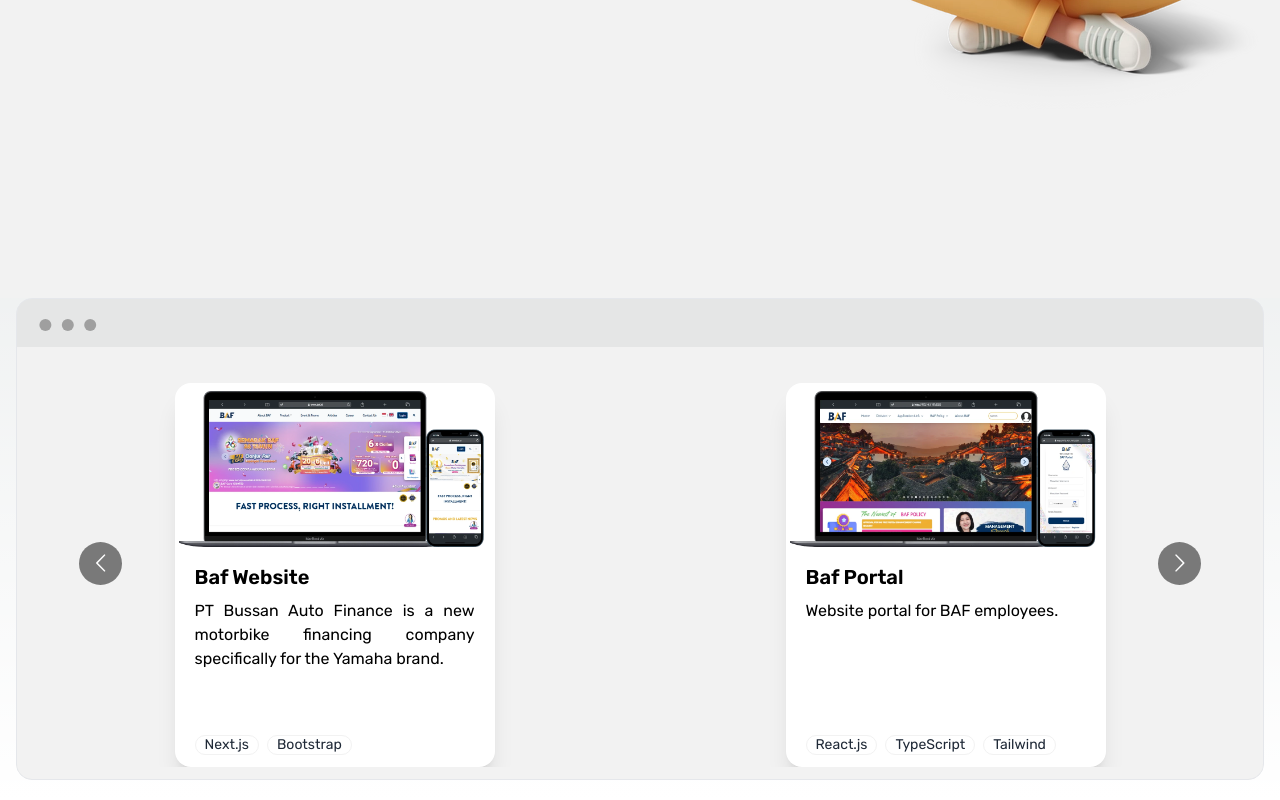
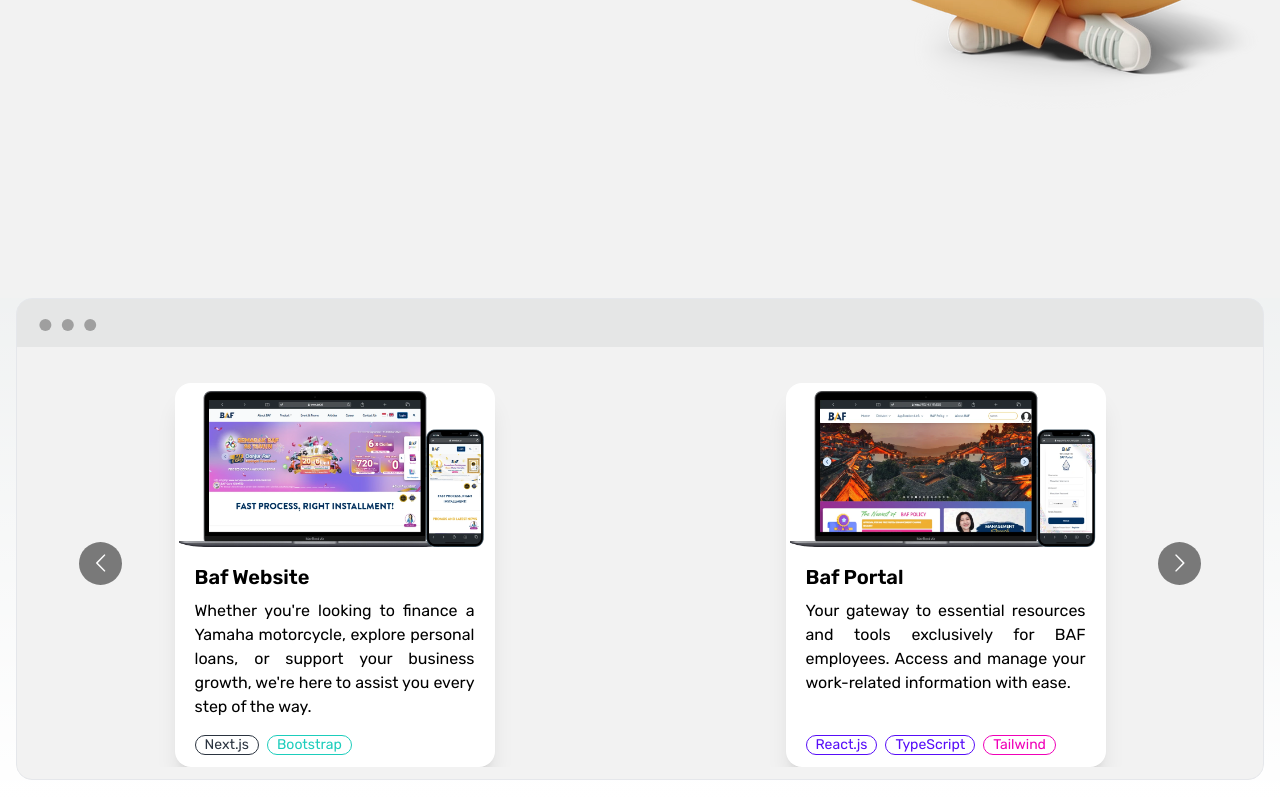
Before and after one commit to fiimaarif/fima-site, a Next.js app: page /portfolio in a window 1280 px wide. Shown: the part 578-1378 px from the top of the page. Built offline with nearby package versions, Linux system fonts and the light colour scheme.

Commit message:
[UPDATE] Content for portfolio item

```diff
--- a/src/components/Portfolio/PortfolioItem/index.tsx
+++ b/src/components/Portfolio/PortfolioItem/index.tsx
@@ -23,7 +23,7 @@
     }
   };
   return (
-    <div className="container mx-auto px-4 pb-5">
+    <div className="container mx-auto px-4 pb-5" id='portfolio'>
       <div data-aos="fade-up" className="mockup-window border bg-base-300">
         <div className="bg-base-200 p-3">
           <Carousel
@@ -33,7 +33,7 @@
             infinite={true}
           >
             {dataItem.data.map((item) => (
-              <div className="h-96 card w-full md:w-80 mx-auto lg:w-80 lg:mx-auto lg:mt-6 bg-base-100 shadow-lg lg:shadow-xl font-rubik">
+              <div key={item.id} className="h-96 card w-full md:w-80 mx-auto lg:w-80 lg:mx-auto lg:mt-6 bg-base-100 shadow-lg lg:shadow-xl font-rubik">
                 <figure className="p-1">
                   <img className="w-full" src={item.image} alt="portfolio" />
                 </figure>
@@ -42,7 +42,7 @@
                   <p className="text-justify">{item.description}</p>
                   <div className="card-actions justify-start pt-2">
                     {item.badges.map((badge, index) => (
-                      <div key={index} className={`badge ${badge.className}`}>
+                      <div key={index} className={`badge badge-outline ${badge.className}`}>
                         {badge.text}
                       </div>
                     ))}
--- a/src/components/Portfolio/PortfolioItem/portfolio-data.json
+++ b/src/components/Portfolio/PortfolioItem/portfolio-data.json
@@ -4,7 +4,7 @@
       "id": 1,
       "image": "./assets/images/portfolio/portfolio-baf-web.webP",
       "title": "Baf Website",
-      "description": "PT Bussan Auto Finance is a new motorbike financing company specifically for the Yamaha brand.",
+      "description": "Whether you're looking to finance a Yamaha motorcycle, explore personal loans, or support your business growth, we're here to assist you every step of the way.",
       "badges": [
         { "text": "Next.js", "className": "badge-neutral" },
         { "text": "Bootstrap", "className": "badge-accent" }
@@ -14,7 +14,7 @@
       "id": 2,
       "image": "./assets/images/portfolio/portfolio-baf-portal.webP",
       "title": "Baf Portal",
-      "description": "Website portal for BAF employees.",
+      "description": "Your gateway to essential resources and tools exclusively for BAF employees. Access and manage your work-related information with ease.",
       "badges": [
         { "text": "React.js", "className": "badge-primary" },
         { "text": "TypeScript", "className": "badge-primary" },
@@ -25,7 +25,7 @@
       "id": 3,
       "image": "./assets/images/portfolio/portfolio-cms-baf-web.webP",
       "title": "CMS Baf Website",
-      "description": "PT Bussan Auto Finance is a new motorbike financing company specifically for the Yamaha brand.",
+      "description": "CMS engine behind BAF Web and BAF mobile, allowing us to efficiently manage and update website content. Explore and experience seamless content control.",
       "badges": [
         { "text": "React.js", "className": "badge-primary" },
         { "text": "Bootstrap", "className": "badge-accent" }
@@ -35,7 +35,7 @@
       "id": 4,
       "image": "./assets/images/portfolio/portfolio-cms-baf-portal.webP",
       "title": "CMS Baf Portal",
-      "description": "PT Bussan Auto Finance is a new motorbike financing company specifically for the Yamaha brand.",
+      "description": "CMS engine behind BAF Portal, allowing us to efficiently manage and update website content. Explore and experience seamless content control.",
       "badges": [
         { "text": "React.js", "className": "badge-primary" },
         { "text": "Bootstrap", "className": "badge-accent" }
@@ -45,9 +45,9 @@
       "id": 5,
       "image": "./assets/images/portfolio/portfolio-topup-game.webP",
       "title": "Top Up Game",
-      "description": "PT Bussan Auto Finance is a new motorbike financing company specifically for the Yamaha brand.",
+      "description": "Explore my MERN Stack-powered website for hassle-free game voucher top-ups. Streamline your gaming experience with fast and secure transactions.",
       "badges": [
-        { "text": "React.js", "className": "badge-primary" },
+        { "text": "Next.js", "className": "badge-neutral" },
         { "text": "Bootstrap", "className": "badge-accent" }
       ]
     },
@@ -55,9 +55,10 @@
       "id": 6,
       "image": "./assets/images/portfolio/portfolio-pascal-room.webP",
       "title": "Pascal Room",
-      "description": "PT Bussan Auto Finance is a new motorbike financing company specifically for the Yamaha brand.",
+      "description": "Discover 'Pascal Room,' your gateway to exquisite hotel accommodations. Explore our inviting rooms, plan your stay, and experience comfort like never before.",
       "badges": [
-        { "text": "React.js", "className": "badge-primary" },
+        { "text": "Angular", "className": "badge-secondary" },
+        { "text": "TypeScript", "className": "badge-primary" },
         { "text": "Bootstrap", "className": "badge-accent" }
       ]
     },
@@ -65,9 +66,10 @@
       "id": 7,
       "image": "./assets/images/portfolio/portfolio-investasi-web.webP",
       "title": "Investasi Web",
-      "description": "PT Bussan Auto Finance is a new motorbike financing company specifically for the Yamaha brand.",
+      "description": "Unlock Financial Opportunities, explore our investment platform and embark on a journey to secure your financial future. Start investing wisely today.",
       "badges": [
-        { "text": "React.js", "className": "badge-primary" },
+        { "text": "Angular", "className": "badge-secondary" },
+        { "text": "TypeScript", "className": "badge-primary" },
         { "text": "Bootstrap", "className": "badge-accent" }
       ]
     },
@@ -75,7 +77,7 @@
       "id": 8,
       "image": "./assets/images/portfolio/portfolio-notes-app.webP",
       "title": "Notes App",
-      "description": "PT Bussan Auto Finance is a new motorbike financing company specifically for the Yamaha brand.",
+      "description": "Seamlessly create, edit, and organize your notes for a more efficient and organized life. Take control of your ideas and tasks today.",
       "badges": [
         { "text": "React.js", "className": "badge-primary" },
         { "text": "Bootstrap", "className": "badge-accent" }
@@ -85,10 +87,21 @@
       "id": 9,
       "image": "./assets/images/portfolio/portfolio-bookshelf-app.webP",
       "title": "Bookshelf App",
-      "description": "PT Bussan Auto Finance is a new motorbike financing company specifically for the Yamaha brand.",
+      "description": "Effortlessly manage your book collection, add new titles, categorize them as 'Read' or 'Unread,' and declutter your library. Your literary journey, simplified.",
       "badges": [
-        { "text": "React.js", "className": "badge-primary" },
+        { "text": "Javascript", "className": "badge-secondary" },
         { "text": "Bootstrap", "className": "badge-accent" }
+      ]
+    },
+    {
+      "id": 10,
+      "image": "./assets/images/portfolio/portfolio-fima-site.webP",
+      "title": "Personal Web",
+      "description": "Simple personal web, get to know me better through my portfolio and personal information. Explore my interests and achievements in one place.",
+      "badges": [
+        { "text": "Next.js", "className": "badge-neutral" },
+        { "text": "TypeScript", "className": "badge-primary" },
+        { "text": "Tailwind", "className": "badge-secondary" }
       ]
     }
   ]
--- a/src/components/Portfolio/index.tsx
+++ b/src/components/Portfolio/index.tsx
@@ -1,3 +1,5 @@
+import Link from "next/link";
+
 export function Portfolio() {
   return (
     <div className="min-h-screen py-10 bg-base-200 flex items-center" id="hero">
@@ -21,9 +23,9 @@
               my work and projects. Feel free to explore and get in touch if you
               have any questions or collaboration ideas. Thanks for visiting!
             </p>
-            <button className="btn btn-warning font-bold rounded-full font-rubik">
-              Download Resume
-            </button>
+            <Link href={'#portfolio'} className="btn btn-warning font-bold rounded-full font-rubik">
+              see my portfolio
+            </Link>
           </div>
         </div>
       </div>
```
Also changed, not shown: public/assets/images/portfolio/portfolio-fima-site.webp (added).
